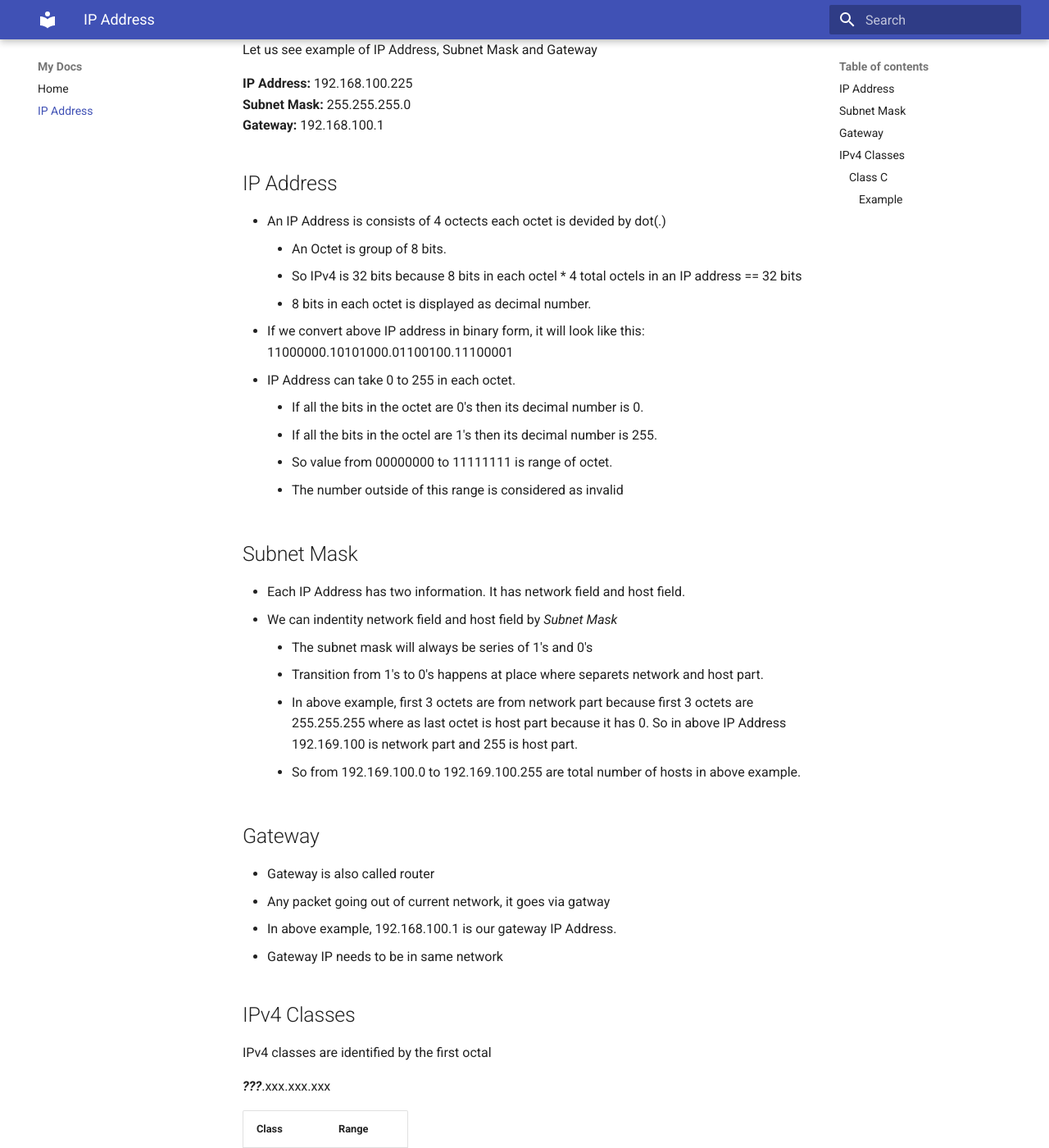
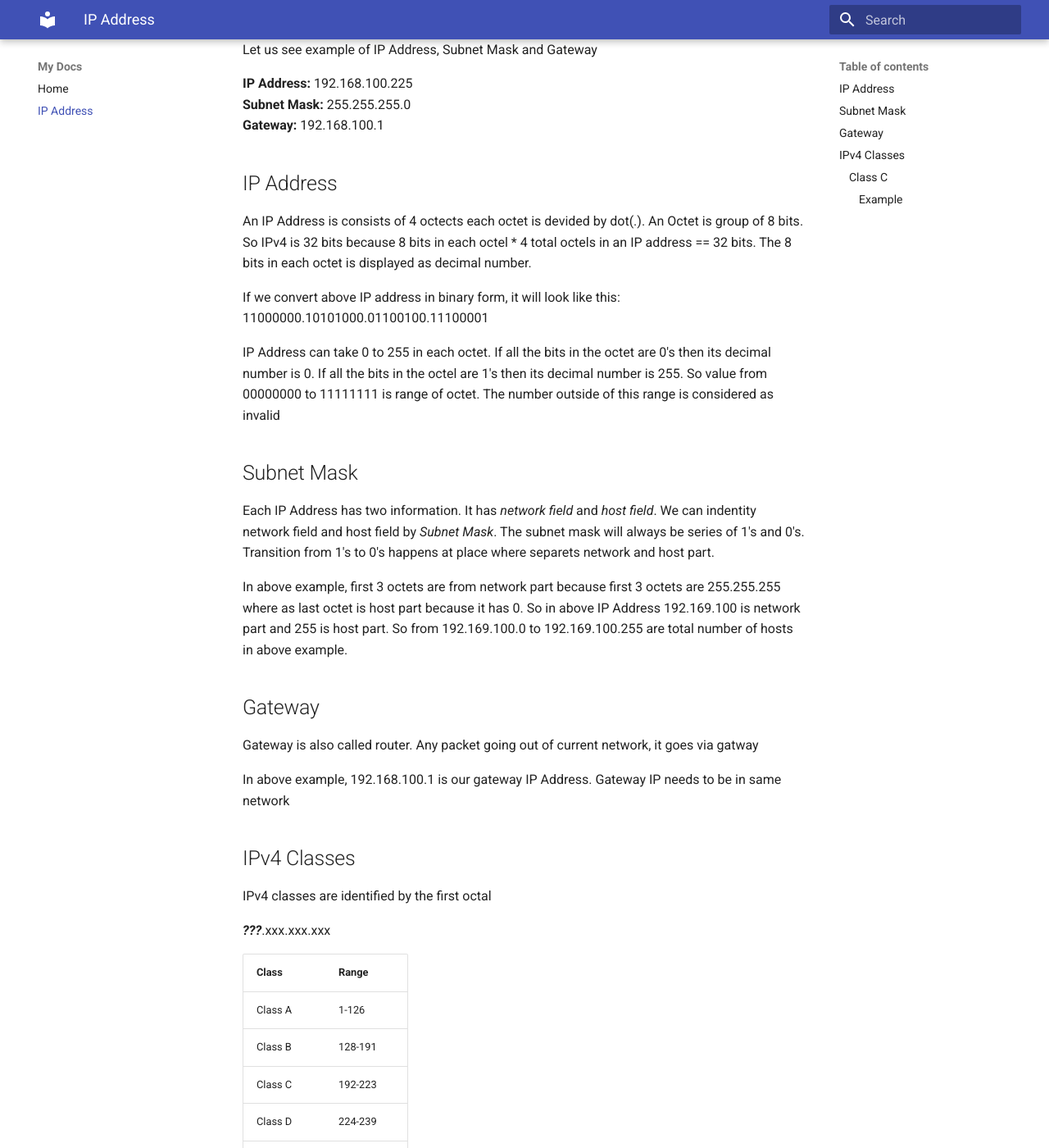
Before and after one commit to Prithvipal/networking-by-prithvi, an MkDocs documentation site: the page built from docs/ipaddress.md, in a window 1280 px wide and 1400 px high, scrolled down 308 px. Shown: the whole window at 82% size. Built offline with MkDocs 1.6.1 and Material for MkDocs 9.7.7, drawn with Linux system fonts in a browser that asks for light colours.

Commit message:
content formating

```diff
--- a/docs/ipaddress.md
+++ b/docs/ipaddress.md
@@ -14,33 +14,25 @@ Let us see example of IP Address, Subnet Mask and Gateway
 
 ## IP Address
 
-- An IP Address is consists of 4 octects each octet is devided by dot(.)
-    - An Octet is group of 8 bits.
-    - So IPv4 is 32 bits because 8 bits in each octel * 4 total octels in an IP address == 32 bits
-    - 8 bits in each octet is displayed as decimal number.
-- If we convert above IP address in binary form, it will look like this: 11000000.10101000.01100100.11100001
-- IP Address can take 0 to 255 in each octet.
-    - If all the bits in the octet are 0's then its decimal number is 0.
-    - If all the bits in the octel are 1's then its decimal number is 255.
-    - So value from 00000000 to 11111111 is range of octet.
-    - The number outside of this range is considered as invalid
+An IP Address is consists of 4 octects each octet is devided by dot(.). An Octet is group of 8 bits. So IPv4 is 32 bits because 8 bits in each octel * 4 total octels in an IP address == 32 bits. The 8 bits in each octet is displayed as decimal number.
+
+
+If we convert above IP address in binary form, it will look like this: 11000000.10101000.01100100.11100001
+
+IP Address can take 0 to 255 in each octet. If all the bits in the octet are 0's then its decimal number is 0. If all the bits in the octel are 1's then its decimal number is 255. So value from 00000000 to 11111111 is range of octet. The number outside of this range is considered as invalid
 
 ## Subnet Mask
 
-- Each IP Address has two information. It has network field and host field.
-- We can indentity network field and host field by *Subnet Mask*
-    - The subnet mask will always be series of 1's and 0's
-    - Transition from 1's to 0's happens at place where separets network and host part.
-    - In above example, first 3 octets are from network part because first 3 octets are 255.255.255 where as last octet is host part because it has 0. So in above IP Address 192.169.100 is network part and 255 is host part.
-    - So from 192.169.100.0 to 192.169.100.255 are total number of hosts in above example.
+Each IP Address has two information. It has *network field* and *host field*. We can indentity network field and host field by *Subnet Mask*. The subnet mask will always be series of 1's and 0's. Transition from 1's to 0's happens at place where separets network and host part.
+
+In above example, first 3 octets are from network part because first 3 octets are 255.255.255 where as last octet is host part because it has 0. So in above IP Address 192.169.100 is network part and 255 is host part. So from 192.169.100.0 to 192.169.100.255 are total number of hosts in above example.
 
 
 ## Gateway
 
-- Gateway is also called router
-- Any packet going out of current network, it goes via gatway
-- In above example, 192.168.100.1 is our gateway IP Address.
-- Gateway IP needs to be in same network
+Gateway is also called router. Any packet going out of current network, it goes via gatway
+
+In above example, 192.168.100.1 is our gateway IP Address. Gateway IP needs to be in same network
 
 
 ## IPv4 Classes
```
